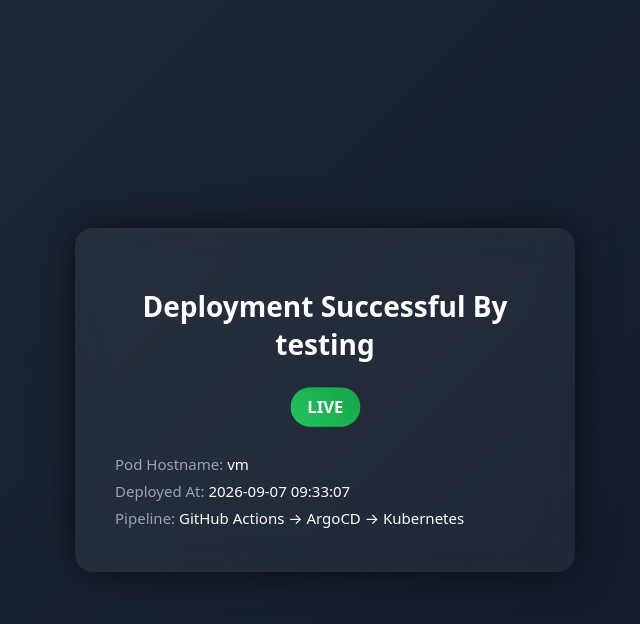
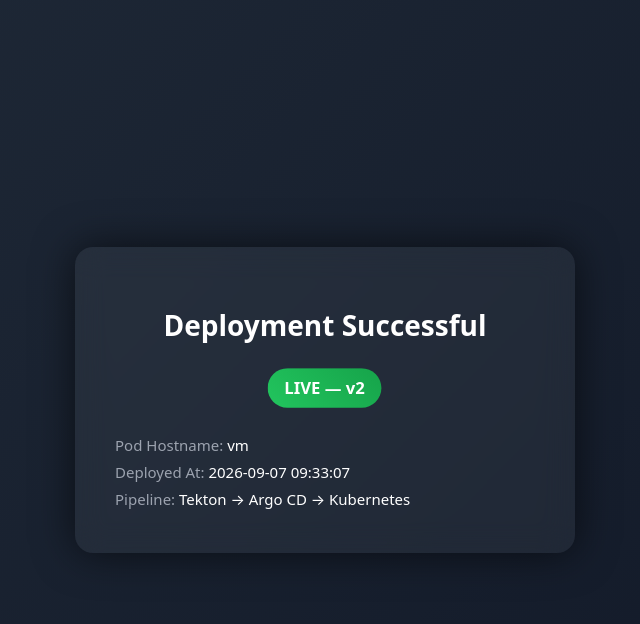
Before and after one commit to joshirishabh631/demo-app, a Flask app: page / in a window 1280 px wide. Shown: the top 624 px of the page, without its empty margins (315-955 px from the left). Run offline with Flask 3, Linux system fonts and the light colour scheme.

Commit message:
test: verify tekton -> argocd pipeline (v2)

```diff
--- a/templates/index.html
+++ b/templates/index.html
@@ -13,7 +13,6 @@ body {
     justify-content:center;
     color:white;
 }
-
 .card {
     background: rgba(255,255,255,0.05);
     backdrop-filter: blur(15px);
@@ -24,12 +23,10 @@ body {
     box-shadow:0 0 40px rgba(0,0,0,0.6);
     animation: fade 1s ease;
 }
-
 h1 {
     margin-bottom:10px;
     font-size:28px;
 }
-
 .badge {
     display:inline-block;
     margin-top:15px;
@@ -39,46 +36,35 @@ h1 {
     font-weight:bold;
     animation:pulse 2s infinite;
 }
-
 .info {
     margin-top:25px;
     text-align:left;
     font-size:15px;
     line-height:1.8;
 }
-
 .label {
     color:#9ca3af;
 }
-
 @keyframes pulse {
     0% { transform:scale(1) }
     50% { transform:scale(1.05) }
     100% { transform:scale(1) }
 }
-
 @keyframes fade {
     from { opacity:0; transform:translateY(20px) }
     to { opacity:1; transform:translateY(0) }
 }
 </style>
 </head>
-
 <body>
-
 <div class="card">
-
-<h1>Deployment Successful By testing</h1>
-
-<div class="badge">LIVE</div>
-
+<h1>Deployment Successful</h1>
+<div class="badge">LIVE — v2</div>
 <div class="info">
 <div><span class="label">Pod Hostname:</span> {{ hostname }}</div>
 <div><span class="label">Deployed At:</span> {{ time }}</div>
-<div><span class="label">Pipeline:</span> GitHub Actions → ArgoCD → Kubernetes</div>
+<div><span class="label">Pipeline:</span> Tekton → Argo CD → Kubernetes</div>
 </div>
-
 </div>
-
 </body>
 </html>
```
